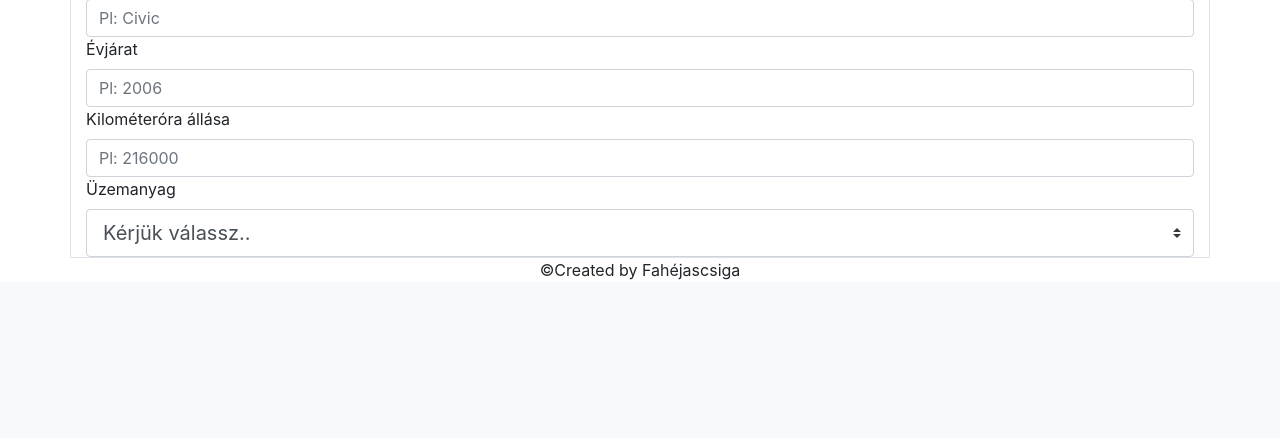
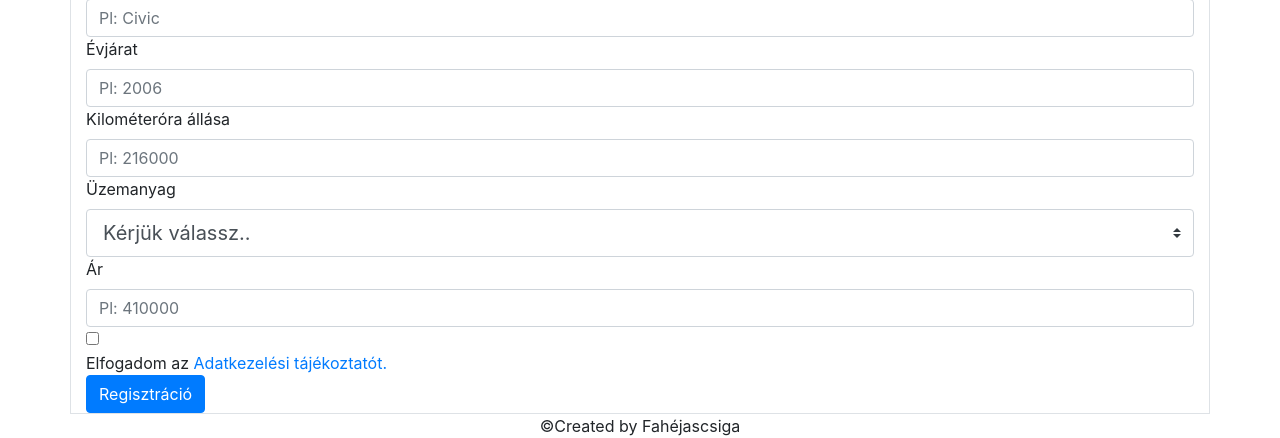
Before and after one commit to lgadam/2020fahejascsiga, a PHP site: page /register.php in a window 1280 px wide. Shown: the part 1089-1527 px from the top of the page. Before the commit the page ends 1369 px from the top, so only its background shows below. Run offline with PHP 8.4, Linux system fonts and the light colour scheme; data that the repository does not hold is empty; some libraries are stand-ins or nearby versions.

Commit message:
Regisztrációs felület inputjainak befejezése
Adatkezelési tájékoztató, regisztráció gomb

```diff
--- a/web/register.php
+++ b/web/register.php
@@ -72,8 +72,21 @@
                             <option value="Elektromos">Elektromos</option>
                         </select>
                     </div>
-
-            </form>
+					      <div>
+                        <label>Ár</label>
+                        <input type="text" name="ar" id="ar" value="" placeholder="Pl: 410000"
+                               class="form-control"/>
+                    </div>
+                    <div class="checkboxclass">
+                        <input type="checkbox" name="gdpr" required>
+                        <div> Elfogadom az <a href=""> Adatkezelési
+                                tájékoztatót.</a></div>
+                    </div>
+                    <div class="btncontainer">
+                        <input type="submit" name="submit" value="Regisztráció"
+                               class="btn btn-primary"/>
+                    </div>
+				</form>
             </div>
         </div>
     </div>
```
